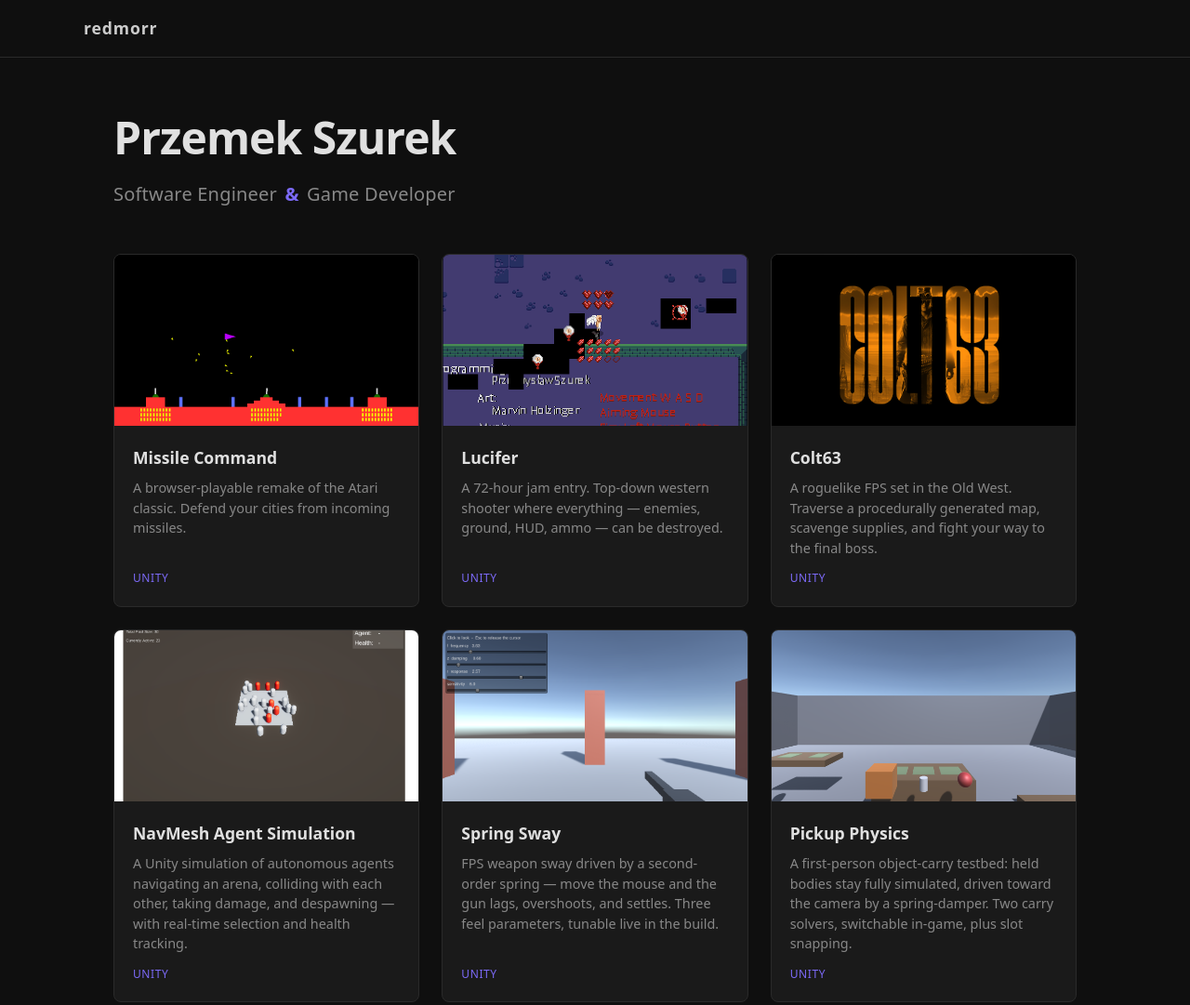
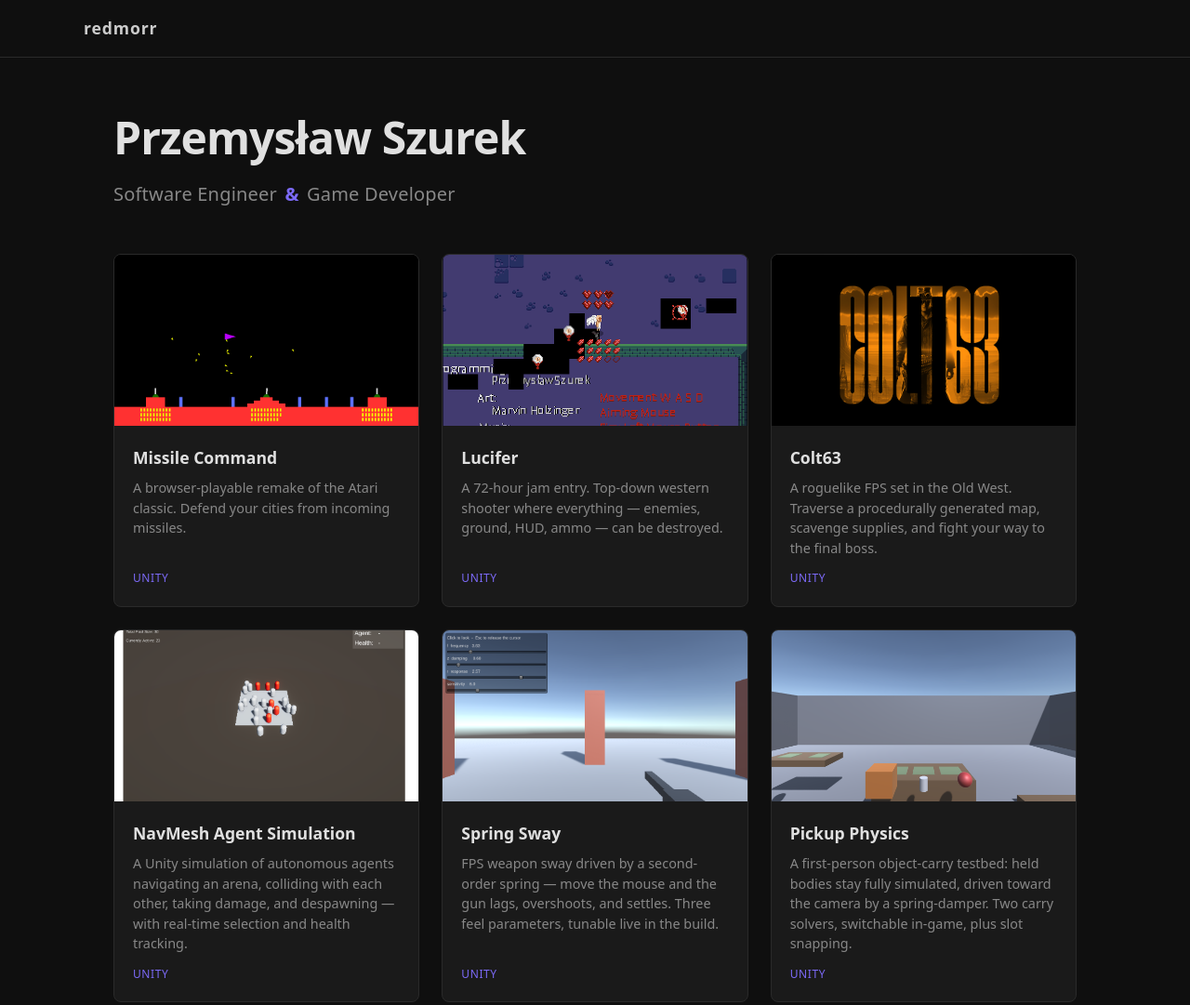
Before and after one commit to redmorr/redmorr.github.io, an Astro site: page / in a window 1280 px wide. Shown: the top 1081 px of the page at 93% size. Built offline with nearby package versions, Linux system fonts and the light colour scheme; Astro itself is replaced by a stand-in of ours.

Commit message:
Use full name Przemysław Szurek in hero and metadata

```diff
--- a/src/layouts/Layout.astro
+++ b/src/layouts/Layout.astro
@@ -9,7 +9,7 @@ const { title } = Astro.props;
   <head>
     <meta charset="UTF-8" />
     <meta name="viewport" content="width=device-width, initial-scale=1.0" />
-    <meta name="description" content="Przemek Szurek — Software Engineer and Game Developer portfolio" />
+    <meta name="description" content="Przemysław Szurek — Software Engineer and Game Developer portfolio" />
     <link rel="icon" type="image/svg+xml" href="/favicon.svg" />
     <title>{title}</title>
   </head>
--- a/src/pages/index.astro
+++ b/src/pages/index.astro
@@ -4,9 +4,9 @@ import ProjectCard from '../components/ProjectCard.astro';
 import { projects } from '../data/projects';
 ---
 
-<Layout title="Przemek Szurek — Software Engineer & Game Developer">
+<Layout title="Przemysław Szurek — Software Engineer & Game Developer">
   <section class="hero">
-    <h1>Przemek Szurek</h1>
+    <h1>Przemysław Szurek</h1>
     <p class="tagline">Software Engineer <span>&amp;</span> Game Developer</p>
   </section>
 
```
